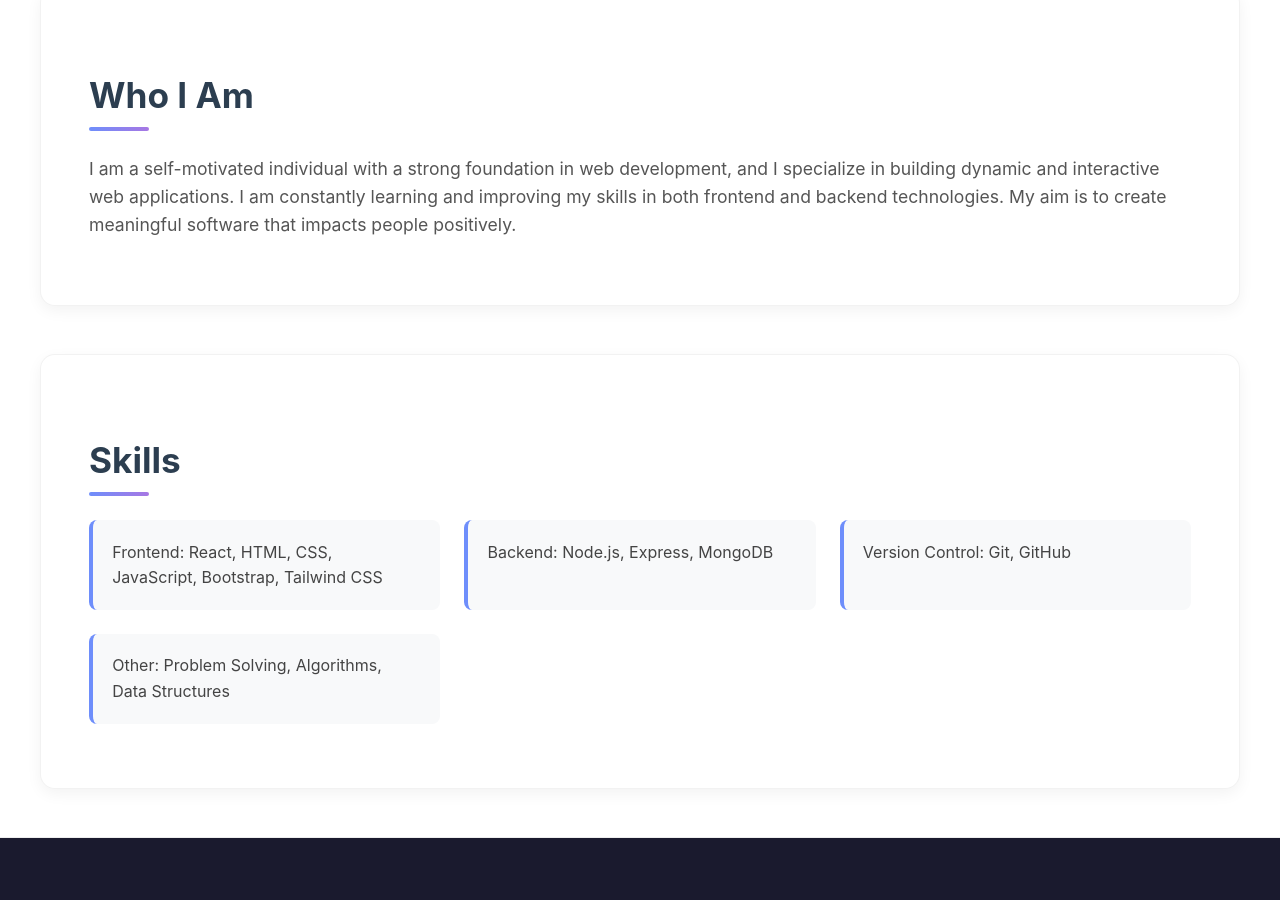
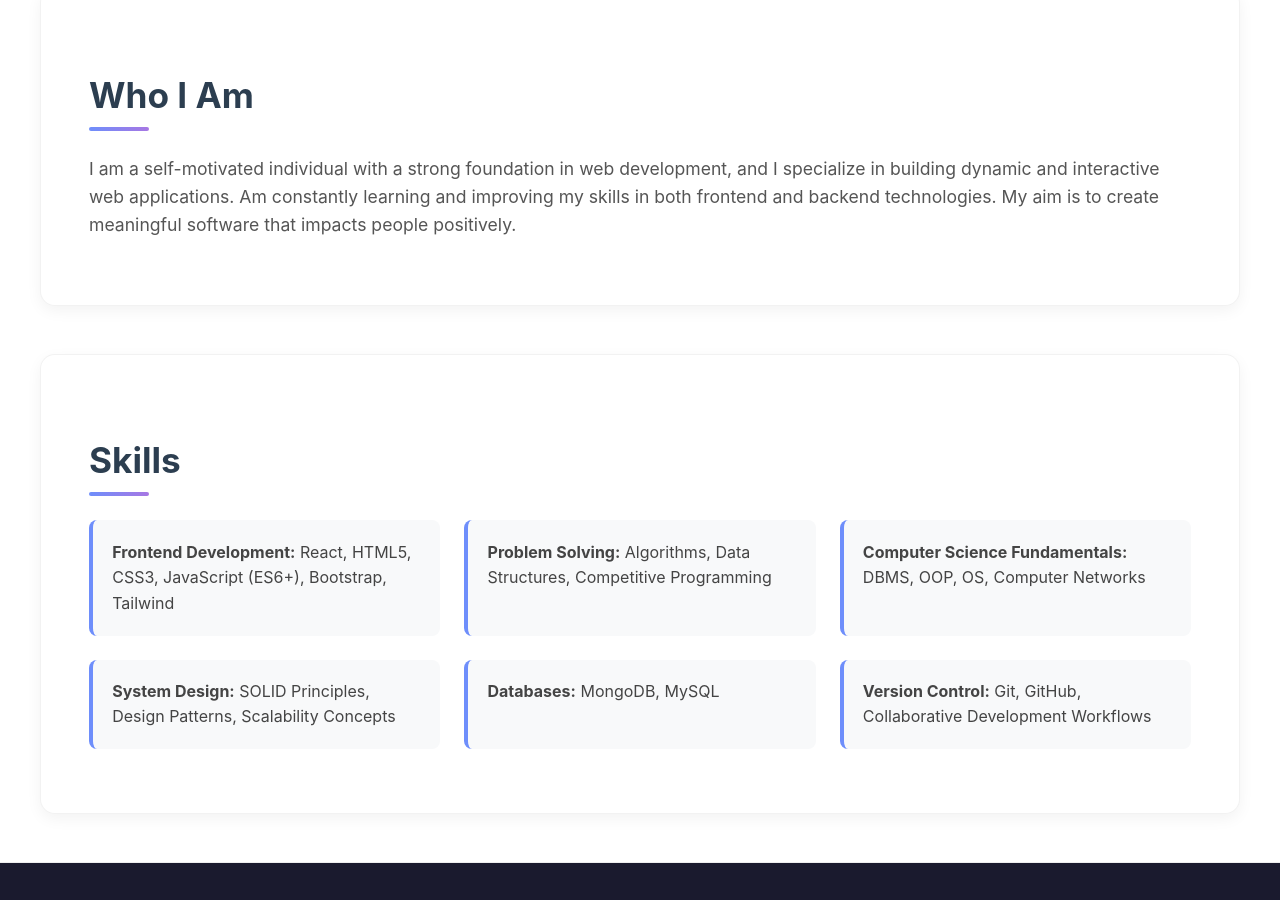
Before and after one commit to Shubham-140/DevPort, a React (Vite) app: page /about in a window 1280 px wide. Shown: the part 516-1416 px from the top of the page. Built offline with nearby package versions, Linux system fonts and the light colour scheme.

Commit message:
skills section updated

```diff
--- a/src/components/About.jsx
+++ b/src/components/About.jsx
@@ -18,7 +18,7 @@ const About = () => {
         <p>
           I am a self-motivated individual with a strong foundation in web
           development, and I specialize in building dynamic and interactive web
-          applications. I am constantly learning and improving my skills in both
+          applications. Am constantly learning and improving my skills in both
           frontend and backend technologies. My aim is to create meaningful
           software that impacts people positively.
         </p>
@@ -29,11 +29,28 @@ const About = () => {
         <h2>Skills</h2>
         <ul>
           <li>
-            Frontend: React, HTML, CSS, JavaScript, Bootstrap, Tailwind CSS
+            <strong>Frontend Development:</strong> React, HTML5, CSS3,
+            JavaScript (ES6+), Bootstrap, Tailwind
           </li>
-          <li>Backend: Node.js, Express, MongoDB</li>
-          <li>Version Control: Git, GitHub</li>
-          <li>Other: Problem Solving, Algorithms, Data Structures</li>
+          <li>
+            <strong>Problem Solving:</strong> Algorithms, Data Structures,
+            Competitive Programming
+          </li>
+          <li>
+            <strong>Computer Science Fundamentals:</strong> DBMS, OOP, OS,
+            Computer Networks
+          </li>
+          <li>
+            <strong>System Design:</strong> SOLID Principles, Design Patterns,
+            Scalability Concepts
+          </li>
+          <li>
+            <strong>Databases:</strong> MongoDB, MySQL
+          </li>
+          <li>
+            <strong>Version Control:</strong> Git, GitHub, Collaborative
+            Development Workflows
+          </li>
         </ul>
       </section>
     </div>
```
